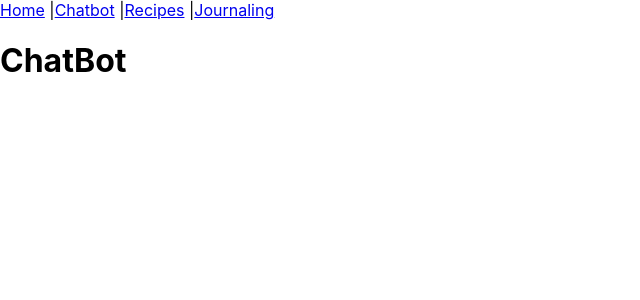
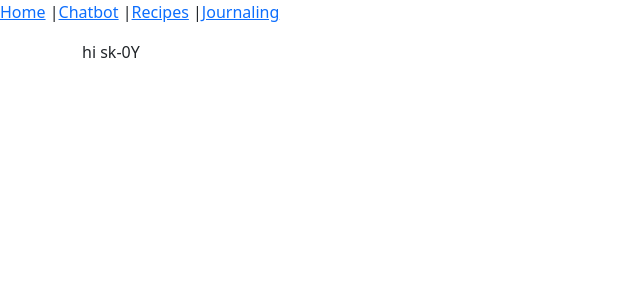
Before and after one commit to Aya-Maree/NourishPath, a React (Create React App) app in the folder client/nourish-path/: page /chatbot in a window 1280 px wide. Shown: the top 300 px of the page, without its empty margins (0-640 px from the left). Built offline with nearby package versions, Linux system fonts and the light colour scheme.

Commit message:
add openai

```diff
--- a/client/nourish-path/package.json
+++ b/client/nourish-path/package.json
@@ -6,7 +6,11 @@
     "@testing-library/jest-dom": "^5.17.0",
     "@testing-library/react": "^13.4.0",
     "@testing-library/user-event": "^13.5.0",
+    "bootstrap": "^5.3.2",
+    "dotenv": "^16.3.1",
+    "openai": "^4.24.7",
     "react": "^18.2.0",
+    "react-bootstrap": "^2.9.2",
     "react-dom": "^18.2.0",
     "react-router-dom": "^6.21.2",
     "react-scripts": "5.0.1",
--- a/client/nourish-path/src/pages/chatBot.js
+++ b/client/nourish-path/src/pages/chatBot.js
@@ -1,10 +1,20 @@
-import React from 'react';
+import React, {useState} from 'react';
+import { Container } from 'react-bootstrap';
+import 'bootstrap/dist/css/bootstrap.min.css'
+import OpenAI from 'openai'
+
+const openai = new OpenAI({
+    apiKey: process.env.REACT_APP_OPENAI_API_KEY,
+    dangerouslyAllowBrowser: true
+})
 
 function ChatBot(){
+    const [questionType, setQuestionType] = useState('general')
+
     return(
-        <div>
-            <h1>ChatBot</h1>
-        </div>
+       <Container className='mt-3'>
+        hi {process.env.REACT_APP_OPENAI_API_KEY.slice(0,5)}
+       </Container>
     );
 }
 export default ChatBot;
```
Also changed, not shown: 2 other files (tests, documents, lock files or other folders).
